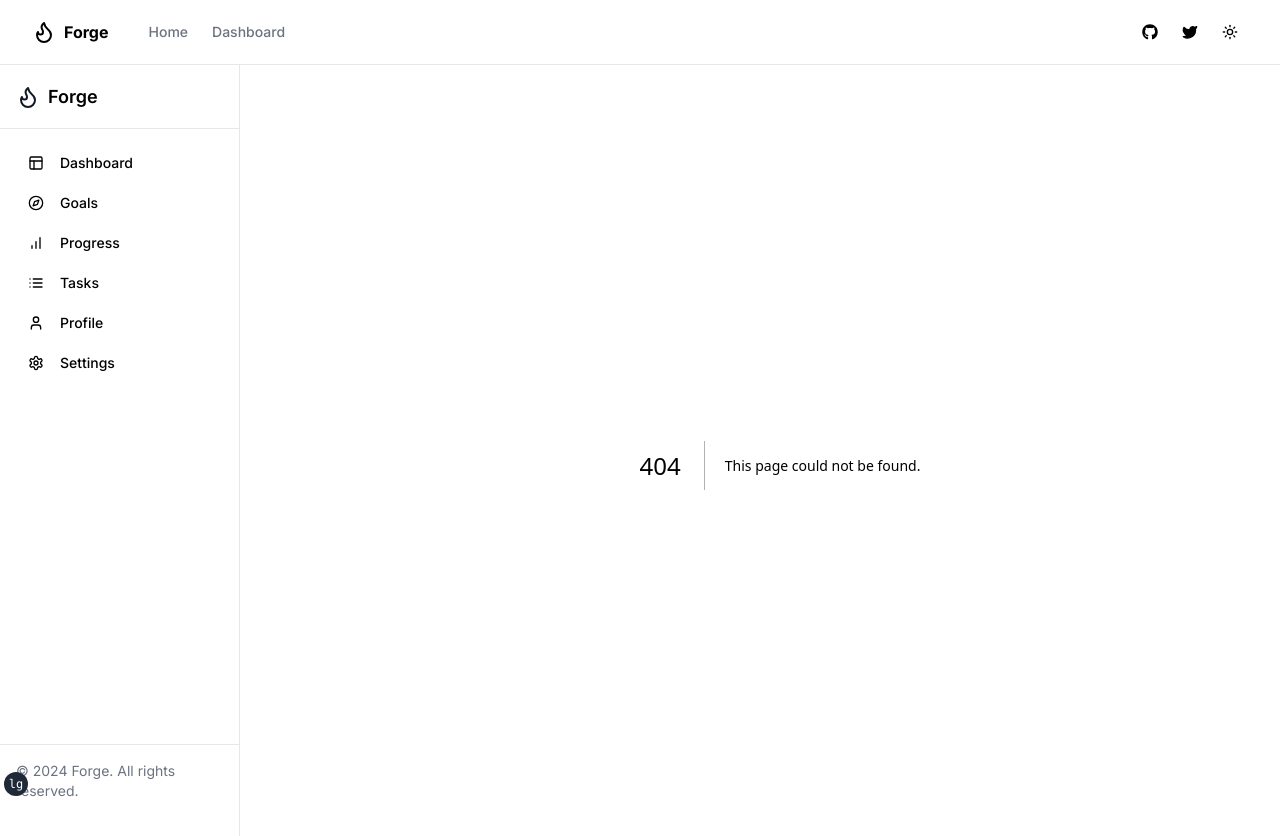
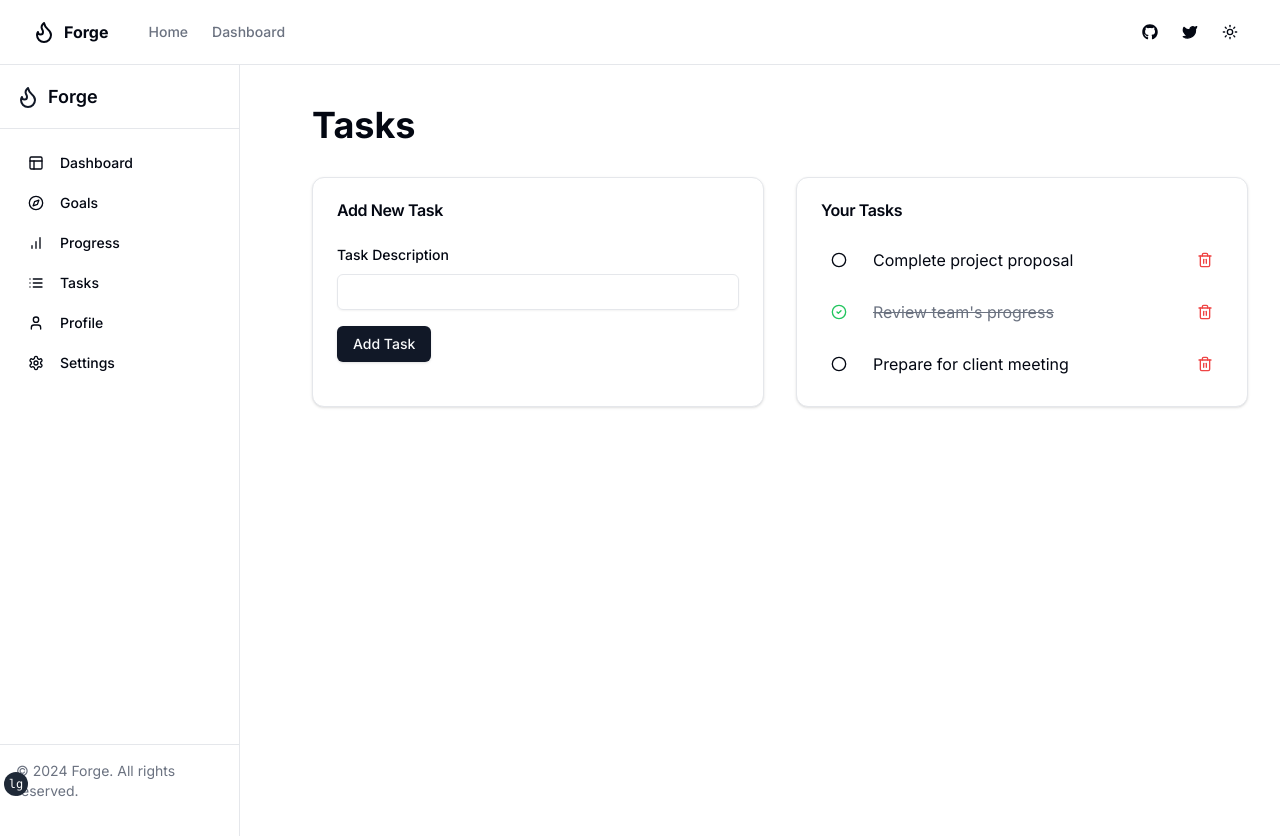
Before and after one commit to Kimdev-254/Forge, a Next.js app: page /tasks.tsx in a window 1280 px wide. Before the commit this address had no page. Shown: the top 836 px of the page. Built offline with nearby package versions, Linux system fonts and the light colour scheme.

Commit message:
task page update

```diff
--- /dev/null
+++ b/src/app/tasks.tsx/page.tsx
@@ -0,0 +1,20 @@
+import { Metadata } from "next"
+import { TaskList } from "@/components/task-list"
+import { TaskForm } from "@/components/task-form"
+
+export const metadata: Metadata = {
+  title: "Tasks",
+  description: "Manage your daily tasks and to-dos.",
+}
+
+export default function TasksPage() {
+  return (
+    <div className="container mx-auto py-10">
+      <h1 className="text-4xl font-bold mb-8">Tasks</h1>
+      <div className="grid gap-8 md:grid-cols-2">
+        <TaskForm />
+        <TaskList />
+      </div>
+    </div>
+  )
+}
```
